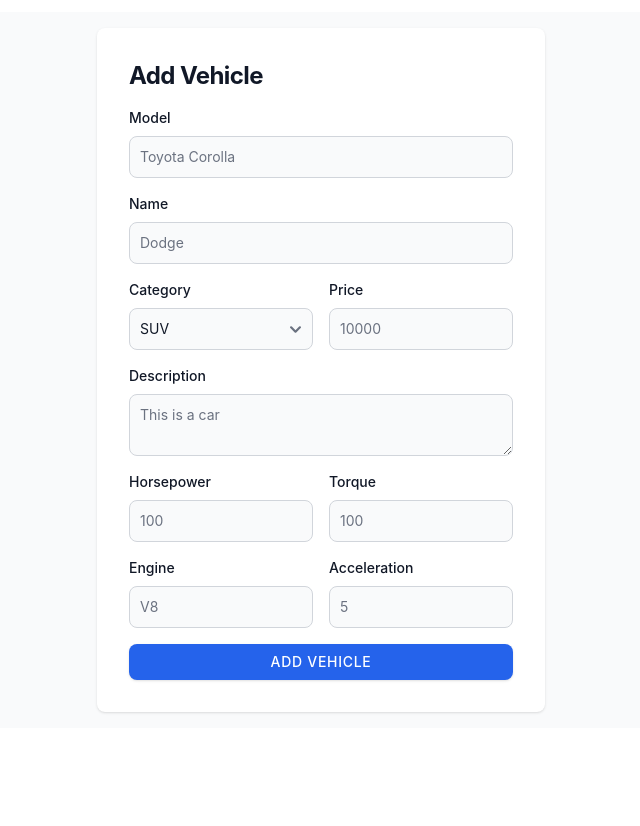
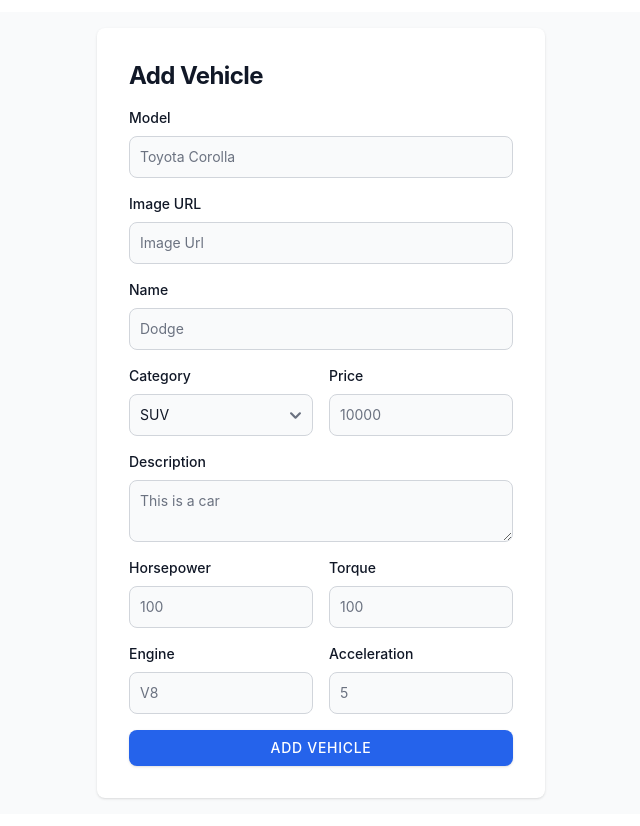
Before and after one commit to Rafiduzzaman/audi_cars_frontend_app, a React app: page /add-vehicle in a window 1280 px wide. Shown: the whole page, without its empty margins (319-959 px from the left). Before the commit the page ends 800 px from the top, so only its background shows below. Built offline with nearby package versions, Linux system fonts and the light colour scheme; the HTML template or start-up script is replaced by a standard one.

Commit message:
added new changes

```diff
--- a/src/Components/Forms/addVehicleForm.jsx
+++ b/src/Components/Forms/addVehicleForm.jsx
@@ -21,6 +21,22 @@
                   id="model"
                   className="bg-gray-50 border border-gray-300 text-gray-900 sm:text-sm rounded-lg focus:ring-primary-600 focus:border-primary-600 block w-full p-2.5 dark:bg-gray-700 dark:border-gray-600 dark:placeholder-gray-400 dark:text-white dark:focus:ring-blue-500 dark:focus:border-blue-500"
                   placeholder="Toyota Corolla"
+                  required
+                />
+              </div>
+              <div>
+                <label
+                  htmlFor="imageurl"
+                  className="block mb-2 text-sm font-medium text-gray-900 dark:text-white"
+                >
+                 Image URL
+                </label>
+                <input
+                  type="text"
+                  name="imageurl"
+                  id="imageurl"
+                  className="bg-gray-50 border border-gray-300 text-gray-900 sm:text-sm rounded-lg focus:ring-primary-600 focus:border-primary-600 block w-full p-2.5 dark:bg-gray-700 dark:border-gray-600 dark:placeholder-gray-400 dark:text-white dark:focus:ring-blue-500 dark:focus:border-blue-500"
+                  placeholder="Image Url"
                   required
                 />
               </div>
```
